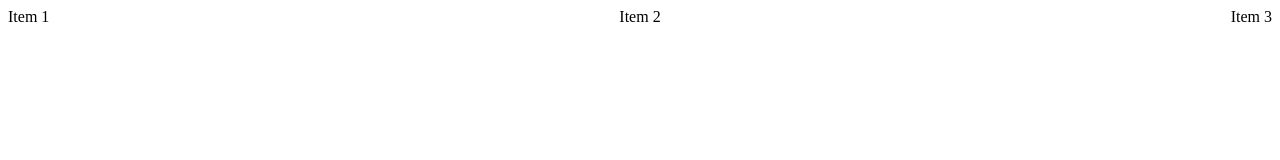
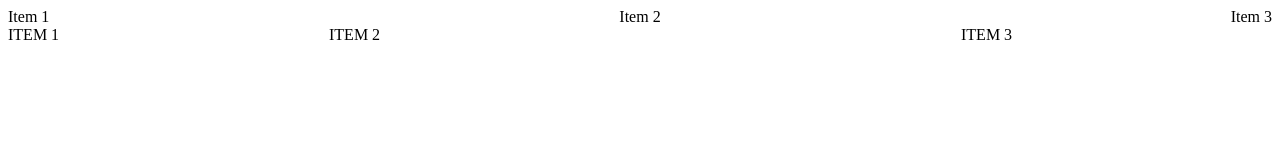
Before and after one commit to ianwambaire/HTMLCSS, a plain HTML site: page csslayout.html in a window 1280 px wide. Drawn offline with Linux system fonts and the light colour scheme.

Commit message:
leanrt grid layout

```diff
--- a/csslayout.css
+++ b/csslayout.css
@@ -4,3 +4,8 @@
     justify-content: space-between;
     align-items:center;
 }
+.grid{
+    display: grid;
+    grid-template-columns: 1fr 2fr 1fr;
+    grid-gap: 10px;
+}
--- a/csslayout.html
+++ b/csslayout.html
@@ -12,5 +12,11 @@
         <div>Item 2</div>
         <div>Item 3</div>
     </div>
+    <div class="grid">
+        <div>ITEM 1</div>
+        <div>ITEM 2</div>
+        <div>ITEM 3</div>
+
+    </div>
 </body>
 </html>
```
